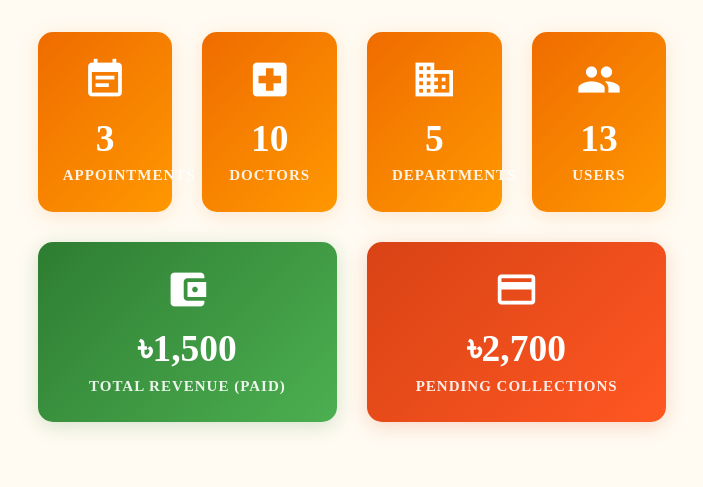
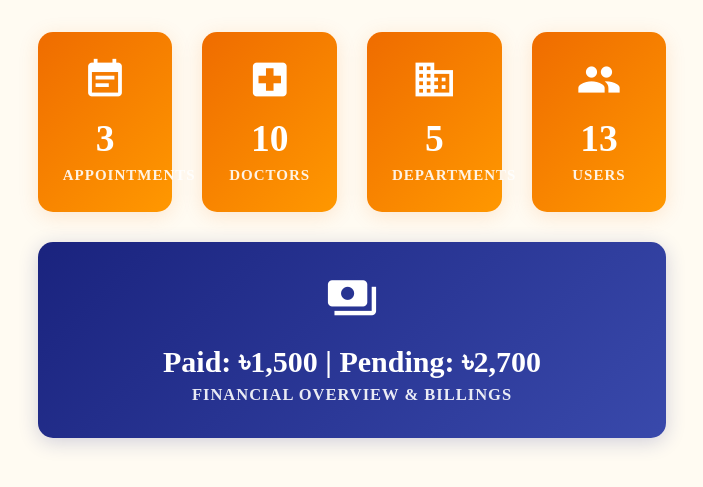
Before and after one commit to Tashar02/Smart-Healthcare-Management-System, a PHP site: page /admin/dashboard.php in a window 1280 px wide. Shown: the part 277-764 px from the top of the page, without its empty margins (288-991 px from the left). Run offline with PHP 8.4, Linux system fonts and the light colour scheme; a user stored in the database is signed in; data comes from the database, SQL or seed files in the repository.

Commit message:
admin: billing-list: Unify analytics into one page
Signed-off-by: Tashfin Shakeer Rhythm <tashfinshakeerrhythm@gmail.com>

```diff
--- a/admin/dashboard.php
+++ b/admin/dashboard.php
@@ -82,24 +82,16 @@ if (isset($_SESSION['msg'])) {
     </div>
 
     <div class="row">
-        <!-- Revenue Card -->
-        <div class="col s12 m6">
+        <!-- Unified Billing Card -->
+        <div class="col s12">
             <a href="billing-list.php">
-                <div class="metric-card center" style="background: linear-gradient(135deg, #2e7d32, #4caf50) !important; box-shadow: 0 4px 20px rgba(46, 125, 50, 0.2);">
-                    <i class="material-icons">account_balance_wallet</i>
-                    <h3>৳<?php echo number_format($total_revenue); ?></h3>
-                    <p>Total Revenue (Paid)</p>
-                </div>
-            </a>
-        </div>
-
-        <!-- Pending Collection Card -->
-        <div class="col s12 m6">
-            <a href="billing-list.php">
-                <div class="metric-card center" style="background: linear-gradient(135deg, #d84315, #ff5722) !important; box-shadow: 0 4px 20px rgba(216, 67, 21, 0.2);">
-                    <i class="material-icons">payment</i>
-                    <h3>৳<?php echo number_format($total_pending); ?></h3>
-                    <p>Pending Collections</p>
+                <div class="metric-card center" style="background: linear-gradient(135deg, #1a237e, #3949ab) !important; box-shadow: 0 4px 20px rgba(26, 35, 126, 0.2); padding: 30px;">
+                    <i class="material-icons" style="font-size: 3.5rem;">payments</i>
+                    <h3 style="font-size: 2rem; margin-top: 15px;">
+                        Paid: ৳<?php echo number_format($total_revenue); ?> |
+                        Pending: ৳<?php echo number_format($total_pending); ?>
+                    </h3>
+                    <p style="font-size: 1.1rem;">Financial Overview & Billings</p>
                 </div>
             </a>
         </div>
```
Also changed, not shown: admin/billing-list.php (+25 -4 lines).
